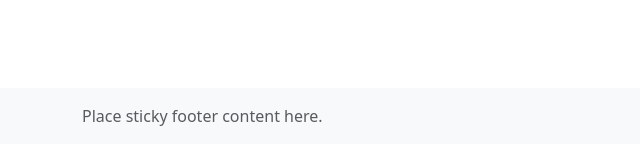
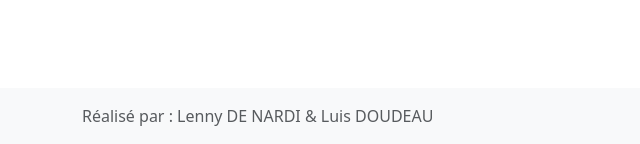
Before and after one commit to luis-doudeau/Tp_flask, a Flask app: page / in a window 1280 px wide. Shown: the part 656-800 px from the top of the page, without its empty margins (0-640 px from the left). Run offline with Flask 3, Linux system fonts and the light colour scheme; data comes from the database, SQL or seed files in the repository; some libraries are stand-ins or nearby versions; some web fonts are replaced.

Commit message:
footer du site

```diff
--- a/tuto/templates/baseBS.html
+++ b/tuto/templates/baseBS.html
@@ -77,7 +77,7 @@
         </main>
         <footer class="footer mt-auto py-3 bg-light">
             <div class="container">
-              <span class="text-muted">Place sticky footer content here.</span>
+              <span class="text-muted">Réalisé par : Lenny DE NARDI & Luis DOUDEAU</span>
             </div>
           </footer>
         {% block scripts %}
```
